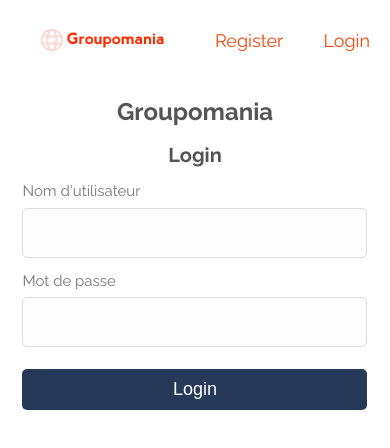
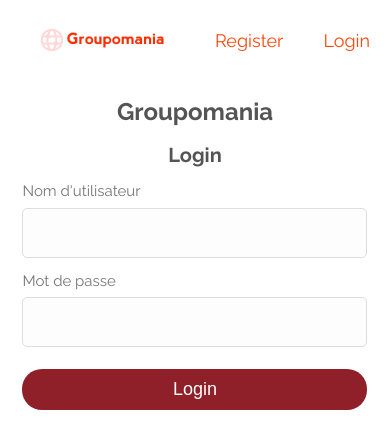
Before and after one commit to michaelaboctario/MihaelaBucatariu_7_20042022, a Vue app in the folder groupomania-vue/: page /login in a window 390 px wide. Shown: the top 448 px of the page. Built offline with nearby package versions, Linux system fonts and the light colour scheme.

Commit message:
fix colors

```diff
--- a/groupomania-vue/src/assets/style.css
+++ b/groupomania-vue/src/assets/style.css
@@ -301,7 +301,7 @@ button {
 
 .btn, .btn-blue {
     padding: 15px 30px;
-    border-radius: 5px;
+    border-radius: 20px;
     border: none;
     display: inline-block;
     outline: 0;
@@ -323,12 +323,12 @@ button {
 
 .btn-blue {
     color: white;
-    background: #263959;
+    background: #8f1f28;
 }
 
 .btn-blue:hover:not(:disabled):not(.btn-disabled) {
     color: white;
-    background: #1d2b43;
+    background: #8f1f28;
 }
 
 button {
@@ -582,11 +582,12 @@ figure {
 
 .btn-ghost {
     flex-grow: 0;
+    color: #8f1f28;
 }
 
 .btn-ghost:hover:not(:disabled):not(.btn-disabled) {
     color: white;
-    background-color: rgba(152, 152, 152, 0.31);
+    background-color: rgb(245 134 134 / 30%);
 }
 
 @media scrren and (max-width: 769px) {
@@ -606,22 +607,6 @@ figure {
 
 .btn-ghost {
     flex-grow: 0;
-}
-
-.btn-ghost:hover:not(:disabled):not(.btn-disabled) {
-    color: white;
-    background-color: rgba(152, 152, 152, 0.31);
-}
-
-@media screen and (max-width: 769px) {
-    .form-actions, .btn-group {
-        flex-wrap: wrap;
-    }
-
-    .form-actions > *:not(.btn-ghost), .btn-group > *:not(.btn-ghost) {
-        flex: 1 1;
-        margin-bottom: 5px;
-    }
 }
 
 .btn:disabled, .btn-blue:disabled, .btn-ghost:disabled, .btn-disabled, a > img:hover {
@@ -684,7 +669,7 @@ figure {
     justify-content: space-between;
     background-color: white;
     padding: 6px 16px;
-    box-shadow: 2px 2px 1px rgba(136, 136, 136, 0.09);
+    box-shadow: 3px 3px 1px rgb(245 134 134 / 30%);
     margin-bottom: 20px;
     border-radius: 30px;
     transition: all 0.1s ease-in-out;
@@ -693,7 +678,7 @@ figure {
 
 .post:hover {
     transform: scale(1.02);
-    box-shadow: 1px 1px 20px rgba(120, 120, 120, 0.3);
+    box-shadow: 1px 1px 20px rgb(245 134 134 / 30%);
 }
 
 /*
```
